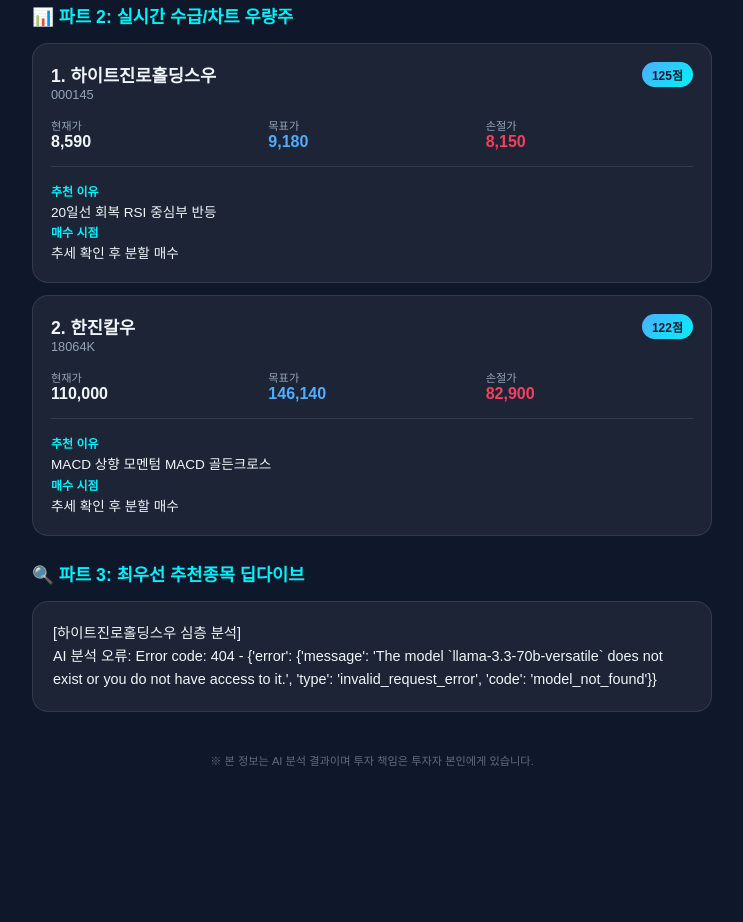
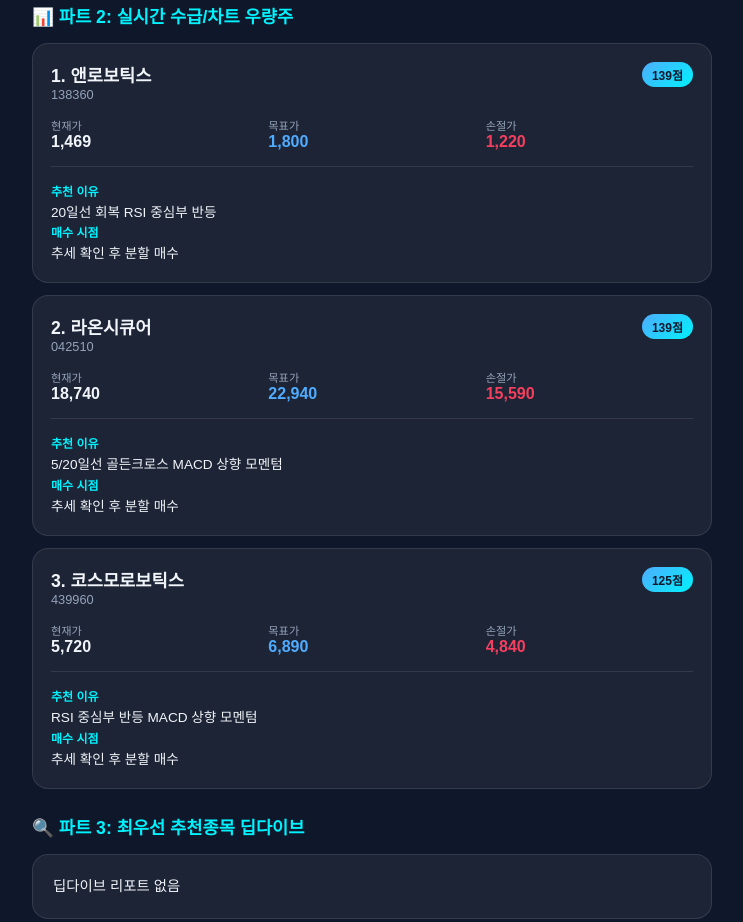
Before and after one commit to kslim0709/stocks_vibe_code, a plain HTML site: page index.html in a window 1280 px wide. Shown: the part 335-1257 px from the top of the page, without its empty margins (268-1011 px from the left). Before the commit the page ends 1123 px from the top, so only its background shows below. Drawn offline with Linux system fonts and the light colour scheme; a web font is replaced by a local one.

Commit message:
Auto-report: 2026.11.27. 오후 12:00

```diff
--- a/index.html
+++ b/index.html
@@ -38,7 +38,7 @@
     <div class="container">
         <header>
             <div class="logo">Stock Vibe AI Report</div>
-            <div class="timestamp">분석 시각: 2026.11.27. 오전 8:30</div>
+            <div class="timestamp">분석 시각: 2026.11.27. 오후 12:00</div>
         </header>
 
         <section class="card">
@@ -54,23 +54,23 @@
             <div class="stock-card">
                 <div class="stock-card-top">
                     <div>
-                        <div class="stock-name">1. 하이트진로홀딩스우</div>
-                        <div class="stock-code">000145</div>
+                        <div class="stock-name">1. 앤로보틱스</div>
+                        <div class="stock-code">138360</div>
                     </div>
-                    <span class="score-chip">125<span class="score-max">점</span></span>
+                    <span class="score-chip">139<span class="score-max">점</span></span>
                 </div>
                 <div class="price-row">
                     <div class="price-item">
                         <span class="price-label">현재가</span>
-                        <span class="price-value">8,590</span>
+                        <span class="price-value">1,469</span>
                     </div>
                     <div class="price-item">
                         <span class="price-label">목표가</span>
-                        <span class="price-value target">9,180</span>
+                        <span class="price-value target">1,800</span>
                     </div>
                     <div class="price-item">
                         <span class="price-label">손절가</span>
-                        <span class="price-value stop">8,150</span>
+                        <span class="price-value stop">1,220</span>
                     </div>
                 </div>
                 <div class="divider"></div>
@@ -89,30 +89,65 @@
             <div class="stock-card">
                 <div class="stock-card-top">
                     <div>
-                        <div class="stock-name">2. 한진칼우</div>
-                        <div class="stock-code">18064K</div>
+                        <div class="stock-name">2. 라온시큐어</div>
+                        <div class="stock-code">042510</div>
                     </div>
-                    <span class="score-chip">122<span class="score-max">점</span></span>
+                    <span class="score-chip">139<span class="score-max">점</span></span>
                 </div>
                 <div class="price-row">
                     <div class="price-item">
                         <span class="price-label">현재가</span>
-                        <span class="price-value">110,000</span>
+                        <span class="price-value">18,740</span>
                     </div>
                     <div class="price-item">
                         <span class="price-label">목표가</span>
-                        <span class="price-value target">146,140</span>
+                        <span class="price-value target">22,940</span>
                     </div>
                     <div class="price-item">
                         <span class="price-label">손절가</span>
-                        <span class="price-value stop">82,900</span>
+                        <span class="price-value stop">15,590</span>
                     </div>
                 </div>
                 <div class="divider"></div>
                 <div class="info-block">
                     <div class="info-row">
                         <span class="info-label">추천 이유</span>
-                        <span class="info-text">MACD 상향 모멘텀 MACD 골든크로스</span>
+                        <span class="info-text">5/20일선 골든크로스 MACD 상향 모멘텀</span>
+                    </div>
+                    <div class="info-row">
+                        <span class="info-label">매수 시점</span>
+                        <span class="info-text">추세 확인 후 분할 매수</span>
+                    </div>
+                </div>
+            </div>
+
+            <div class="stock-card">
+                <div class="stock-card-top">
+                    <div>
+                        <div class="stock-name">3. 코스모로보틱스</div>
+                        <div class="stock-code">439960</div>
+                    </div>
+                    <span class="score-chip">125<span class="score-max">점</span></span>
+                </div>
+                <div class="price-row">
+                    <div class="price-item">
+                        <span class="price-label">현재가</span>
+                        <span class="price-value">5,720</span>
+                    </div>
+                    <div class="price-item">
+                        <span class="price-label">목표가</span>
+                        <span class="price-value target">6,890</span>
+                    </div>
+                    <div class="price-item">
+                        <span class="price-label">손절가</span>
+                        <span class="price-value stop">4,840</span>
+                    </div>
+                </div>
+                <div class="divider"></div>
+                <div class="info-block">
+                    <div class="info-row">
+                        <span class="info-label">추천 이유</span>
+                        <span class="info-text">RSI 중심부 반등 MACD 상향 모멘텀</span>
                     </div>
                     <div class="info-row">
                         <span class="info-label">매수 시점</span>
@@ -124,7 +159,7 @@
 
         <div class="section-title">🔍 파트 3: 최우선 추천종목 딥다이브</div>
         <section class="card">
-            <div style="line-height: 1.6; font-size: 0.9rem;">[하이트진로홀딩스우 심층 분석]<br>AI 분석 오류: Error code: 404 - {'error': {'message': 'The model `llama-3.3-70b-versatile` does not exist or you do not have access to it.', 'type': 'invalid_request_error', 'code': 'model_not_found'}}</div>
+            <div style="line-height: 1.6; font-size: 0.9rem;">딥다이브 리포트 없음</div>
         </section>
 
         <footer>
```
